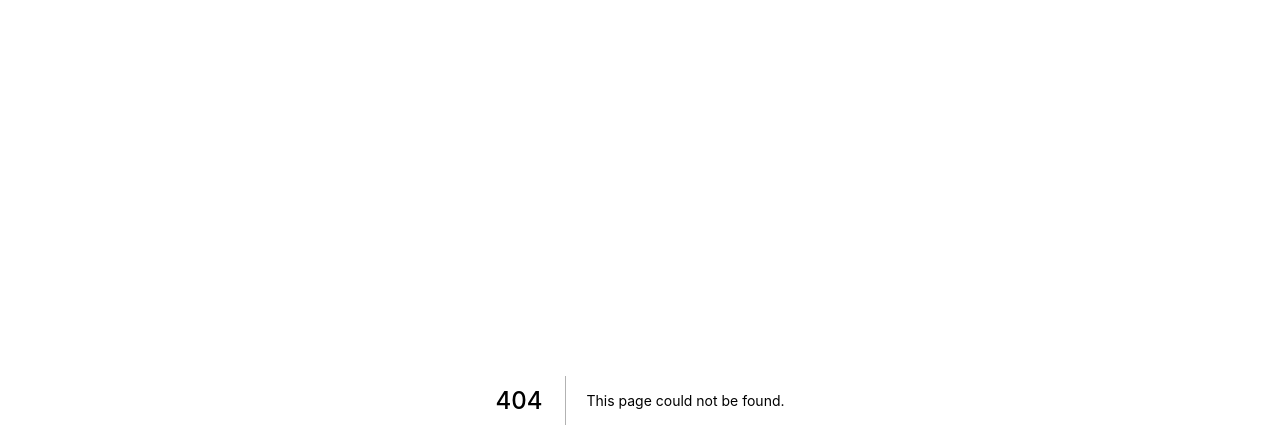
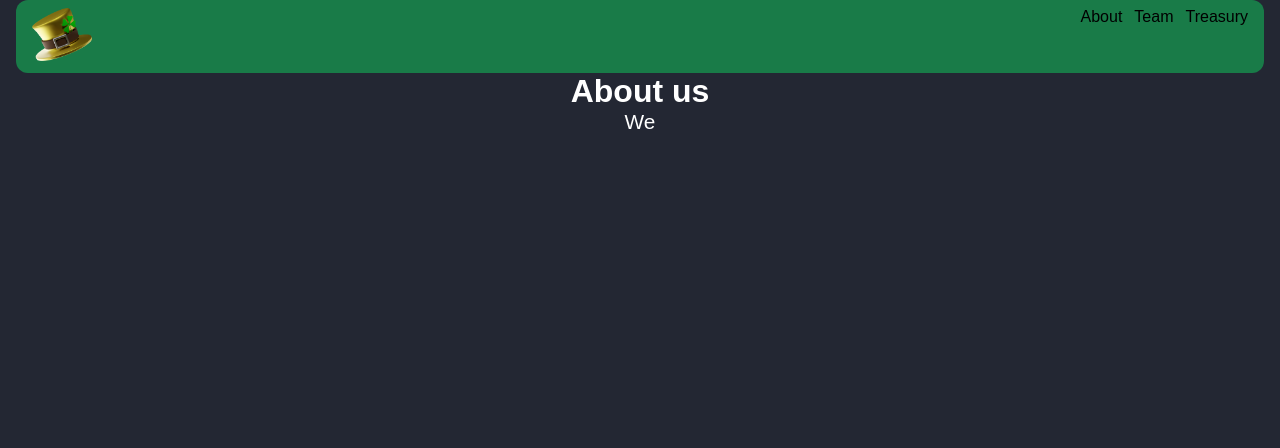
Before and after one commit to ValentinWalter/gnem-website, a Next.js app: page /about in a window 1280 px wide. Before the commit this address had no page. Shown: the top 448 px of the page. Built offline with nearby package versions, Linux system fonts and the light colour scheme.

Commit message:
adding prototype of about page

```diff
--- /dev/null
+++ b/pages/about.tsx
@@ -0,0 +1,21 @@
+import Head from "next/head"
+import styles from "../styles/about.module.css"
+import Navigation from "@components/Navigation"
+
+export default function Home() {
+  return (
+    <div>
+      <Head>
+        <title>Gnem | Discord Bot</title>
+        <meta name="description" content="A Discord bot stealing your valuables." />
+        <link rel="icon" href="/favicon.ico" />
+      </Head>
+
+      <main className={styles.background}>
+        <Navigation />
+        <h1 className={`${styles.clr} ${styles.position}`}>About us</h1>
+        <p className={`${styles.clr} ${styles.position} ${styles.normalText}`}>We</p>
+      </main>
+    </div>
+  )
+}
--- a/shared/components/Navigation.tsx
+++ b/shared/components/Navigation.tsx
@@ -10,7 +10,7 @@ export default function Navigation() {
         </a>{" "}
         {/*wird später zum logo*/}
         <div className={styles.div}>
-          <a href="#" className={styles.navItem}>
+          <a href="/about" className={styles.navItem}>
             About
           </a>
           <a href="#" className={styles.navItem}>
--- /dev/null
+++ b/styles/about.module.css
@@ -0,0 +1,17 @@
+.background {
+  background-color: rgb(35, 39, 51);
+  min-height: 100vh;
+}
+
+.clr {
+    color: white;
+}
+
+.position {
+    text-align: center;
+}
+
+.normalText {
+    margin-top: 0.5 rem;
+    font-size: 1.3rem;
+}
```
